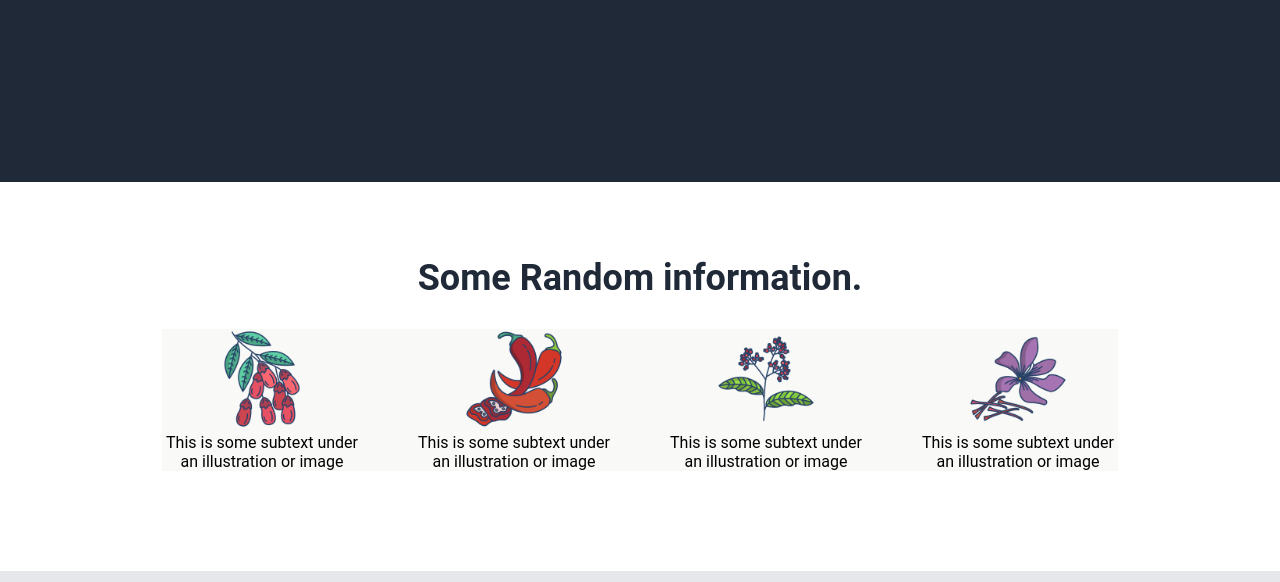
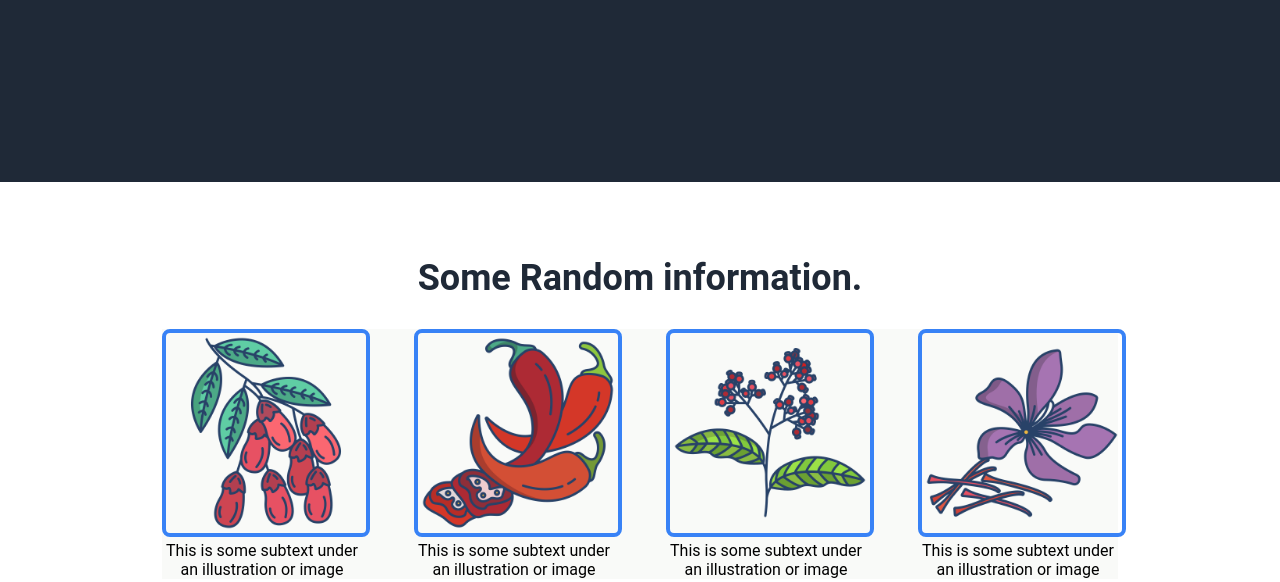
Before and after one commit to sugipo/Landing-Page, a plain HTML site: page index.html in a window 1280 px wide. Shown: the part 469-1051 px from the top of the page. Drawn offline with Linux system fonts and the light colour scheme.

Commit message:
forgot to add border to images in some random information section of the webpage

```diff
--- a/stylesheet.css
+++ b/stylesheet.css
@@ -91,8 +91,10 @@ body {
 }
 
 .placeholder2{
-    width: 100px;
-    height: 100px;
+    width: 200px;
+    height: 200px;
+    border: 4px solid#3882f6;
+    border-radius: 8px;
 }
 
 .BOLDTEXT2{
```
